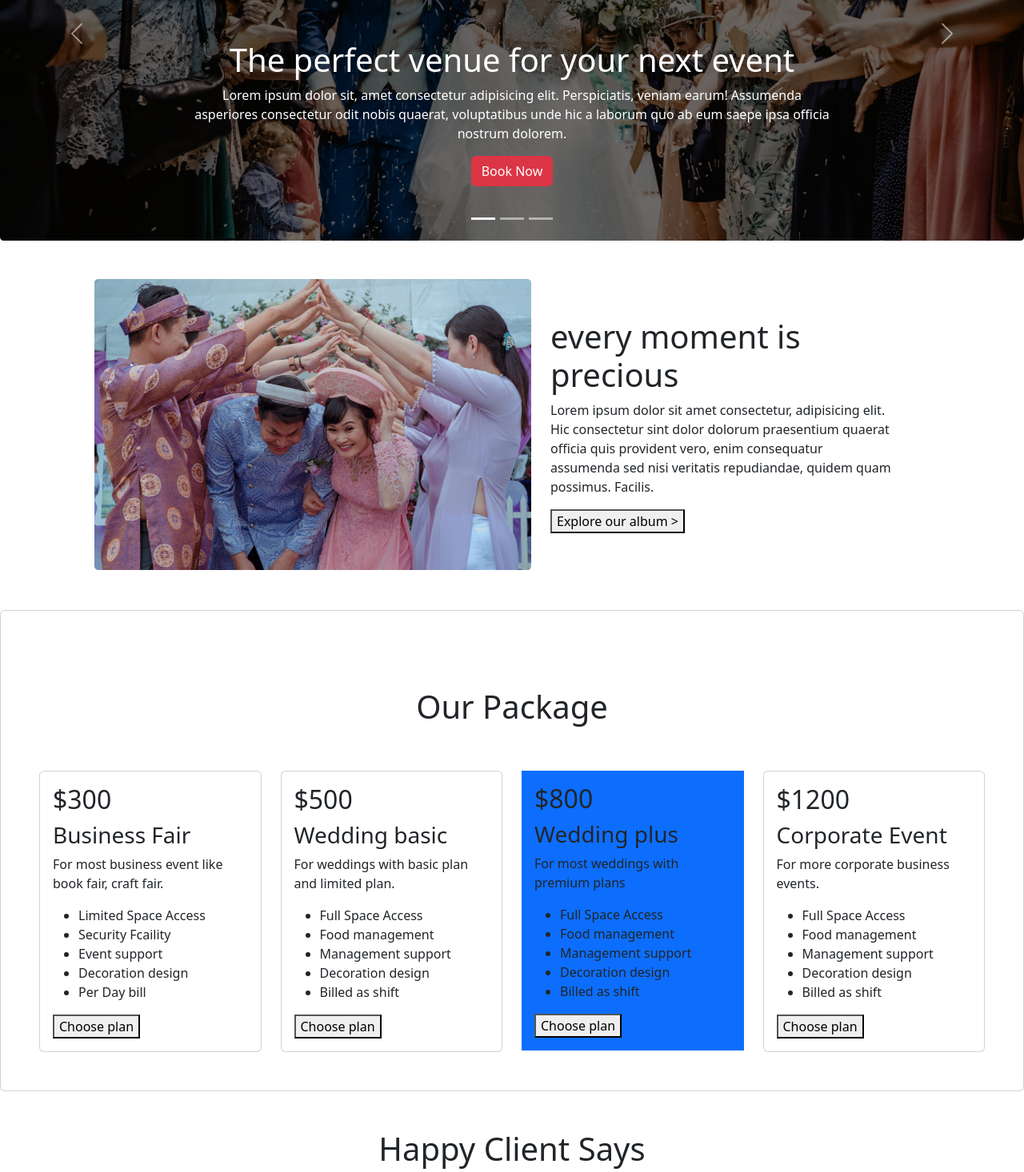
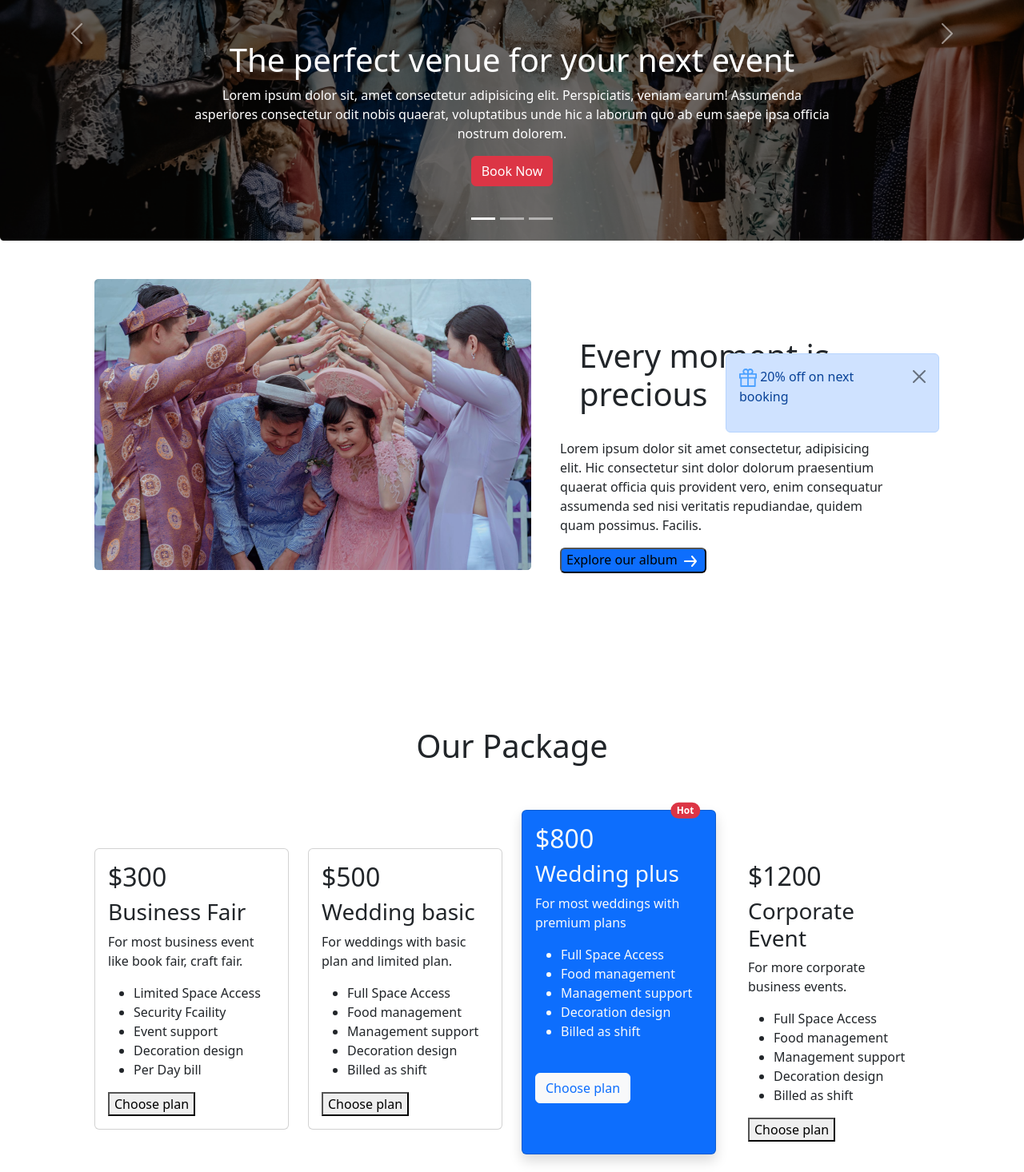
Before and after one commit to meher09/convention-center, a plain HTML site: page index.html in a window 1280 px wide. Shown: the part 274-1740 px from the top of the page at 80% size. Drawn offline with nearby package versions, Linux system fonts and the light colour scheme.

Commit message:
complete

```diff
--- a/index.html
+++ b/index.html
@@ -92,27 +92,46 @@
         </button>
     </div>
 
-    <div class="container d-flex p-5 ">
-        <div class="image w-50">
-            <img src="images/wedding.png" alt="" srcset="">
-        </div>
-        <div class="container p-5 align-content-center">
-            <h1>every moment is precious</h1>
-            <p>Lorem ipsum dolor sit amet consectetur, adipisicing elit. Hic consectetur sint dolor dolorum praesentium
-                quaerat officia quis provident vero, enim consequatur assumenda sed nisi veritatis repudiandae, quidem
-                quam possimus. Facilis.</p>
-            <button>Explore our album ></button>
+    <div class="container p-5 ">
+        <div class="row position-relative">
+            <div class="col-md-6">
+                <img src="images/wedding.png" alt="" srcset="">
+            </div>
+            <!-- Workng with model -->
+
+            <!-- Second portion -->
+            <div class="col-md-6 ">
+                <div class="container p-5 align-content-center">
+                    <h1 class="p-4">Every moment is precious</h1>
+                    <div class="alert alert-primary alert-dismissible fade show w-25 position-absolute end-0 bottom-50"
+                        role="alert">
+                        <p> <img src="icons/Vector.svg" alt=""> 20% off on next booking</p>
+                        <button type="button" class="btn-close" data-bs-dismiss="alert" aria-label="Close"></button>
+                    </div>
+                    <p>Lorem ipsum dolor sit amet consectetur, adipisicing elit. Hic consectetur sint dolor dolorum
+                        praesentium
+                        quaerat officia quis provident vero, enim consequatur assumenda sed nisi veritatis repudiandae,
+                        quidem
+                        quam possimus. Facilis.</p>
+                    <button class="bg-primary rounded">Explore our album <img src="icons/arrow-forward 1.svg"
+                            alt=""></button>
+                </div>
+
+
+
+            </div>
+
 
         </div>
     </div>
 
     <!-- package card -->
 
-    <div class="card p-5">
+    <div class="container p-5">
         <h1 class="text-center p-5">Our Package</h1>
         <div class="row row-cols-1 row-cols-md-4 g-4">
             <div class="col">
-                <div class="card">
+                <div class="card mt-5">
                     <div class="card-body">
                         <h2 class="card-title">$300</h2>
                         <h3>Business Fair</h3>
@@ -129,7 +148,7 @@
                 </div>
             </div>
             <div class="col">
-                <div class="card">
+                <div class="card mt-5">
                     <div class="card-body">
                         <h2 class="card-title">$500</h2>
                         <h3>Wedding basic</h3>
@@ -146,9 +165,13 @@
                 </div>
             </div>
             <div class="col">
-                <div class="card-active bg-primary h-5">
-                    <div class="card-body">
+                <div class="card bg-primary h-100 shadow ">
+
+
+                    <div class="card-body position-relative text-light">
                         <h2 class="card-title">$800</h2>
+                        <span
+                            class="badge text-bg-danger position-absolute top-0 end-0 translate-middle  rounded-pill">Hot</span>
                         <h3>Wedding plus</h3>
                         <p class="card-text">For most weddings with premium plans</p>
                         <ul>
@@ -158,12 +181,14 @@
                             <li>Decoration design</li>
                             <li>Billed as shift</li>
                         </ul>
-                        <button>Choose plan</button>
+                        <button class="btn btn-light text-primary mt-4">Choose plan</button>
                     </div>
+
+                    <!-- badge -->
                 </div>
             </div>
             <div class="col">
-                <div class="card">
+                <div class="card border-0 mt-5">
                     <div class="card-body">
                         <h2 class="card-title">$1200</h2>
                         <h3>Corporate Event</h3>
@@ -180,8 +205,11 @@
                 </div>
             </div>
         </div>
+    </div>
 
-    </div>
+
+
+
 
 
     <!--client review -->
@@ -323,7 +351,6 @@
 
 
 
-
     <script src="https://cdn.jsdelivr.net/npm/bootstrap@5.2.0/dist/js/bootstrap.bundle.min.js "></script>
 </body>
 
```
